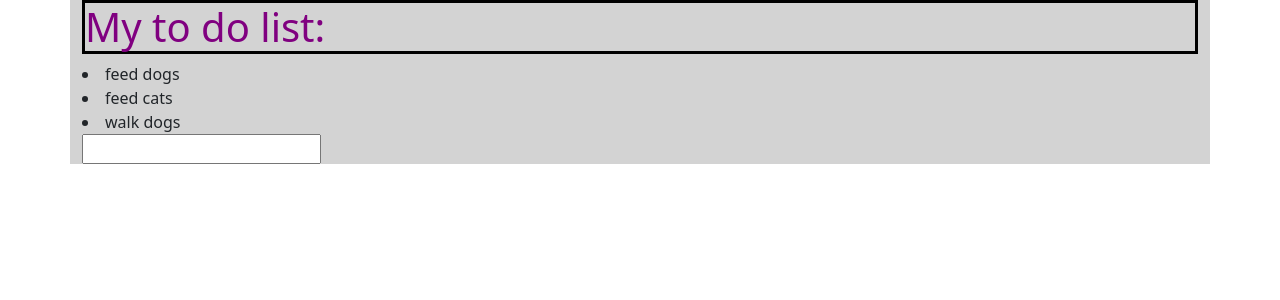
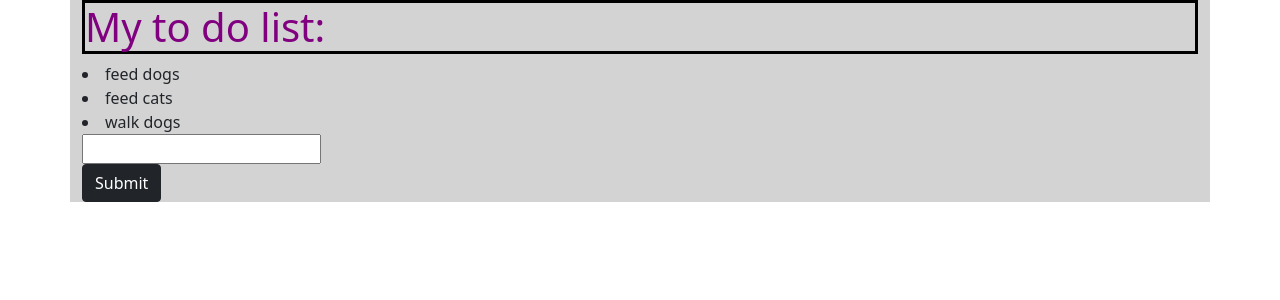
Before and after one commit to kmay426/todo, a React (Create React App) app: page / in a window 1280 px wide. Shown: the top 300 px of the page. Built offline with nearby package versions, Linux system fonts and the light colour scheme.

Commit message:
-updates

```diff
--- a/src/Components/FunctionalComp.js
+++ b/src/Components/FunctionalComp.js
@@ -2,14 +2,25 @@
 
 import React from 'react';
 import { useState } from 'react';
+import 'bootstrap/dist/css/bootstrap.min.css';
+
 
 function FunctionalComp() {
-  const [tasks, setTasks] = useState(['feed dogs ', 'feed cats ', 'walk dogs ']);
+  const [tasks, setTasks] = useState(['feed dogs ', 'feed cats ', 'walk dogs']);
+  const [value, setValue] = useState({value: ''})
 
-const list = tasks.map((tasks) => <li>{tasks}</li>)
+  const list = tasks.map((tasks) => <li>{tasks}</li>)
 
   // const test = ['this is a test', 'this is also  test']; mapping example
   // const newTest = test.map((test) => <li>{test}</li>)
+
+  function handleSubmit() {
+    console.log('you submitted a task')
+  };
+
+  function handleChange() {
+    console.log('you are typing')
+  }
 
   return (
     <div>
@@ -17,10 +28,20 @@ const list = tasks.map((tasks) => <li>{tasks}</li>)
       <input
         type='text'
         value=''
-        onChange={event => setTasks(event.target.value)}
+        required
+        onChange={handleChange}
       >
       </input>
-    </div>
+      <div>
+        <button
+          type='button'
+          class="btn btn-dark"
+          onClick={handleSubmit}
+        >
+          Submit
+        </button>
+      </div>
+    </div >
   );
 }
 
```
